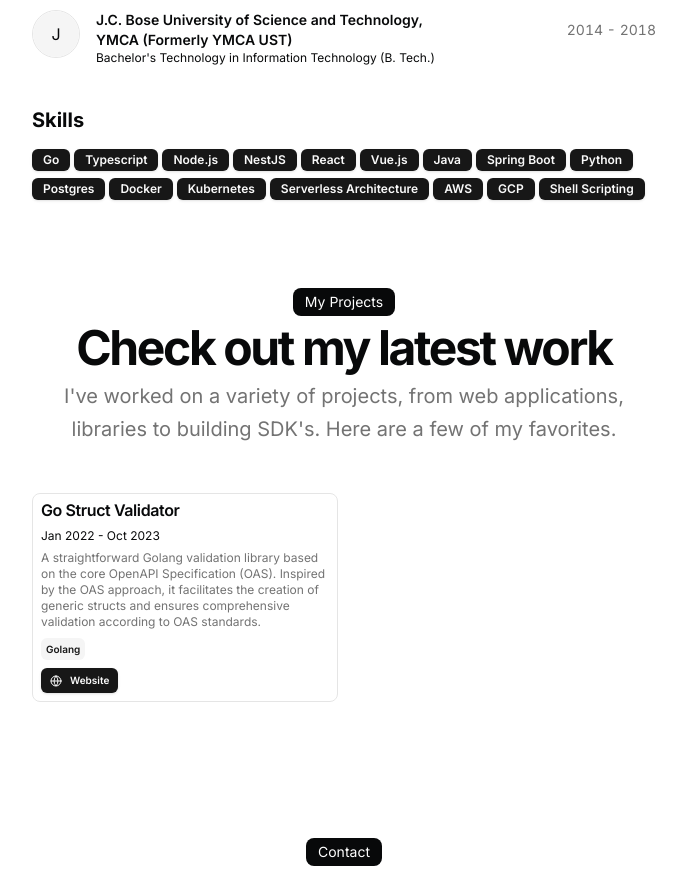
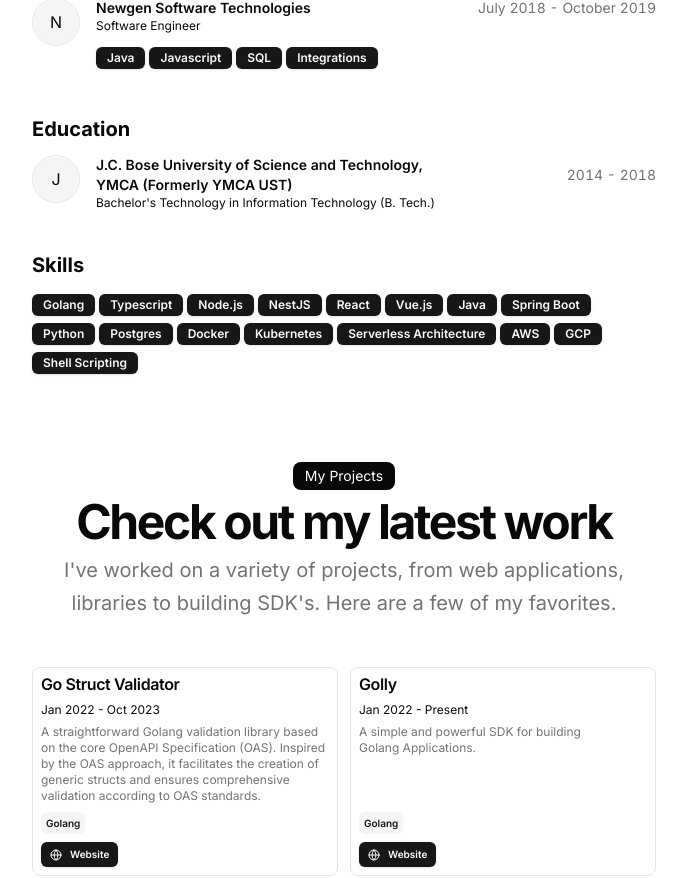
Before and after one commit to ayoubMah/myyProf, a Next.js app: page / in a window 1280 px wide. Shown: the part 917-1795 px from the top of the page, without its empty margins (296-983 px from the left). Built offline with nearby package versions, Linux system fonts and the light colour scheme.

Commit message:
updated content

```diff
--- a/src/app/page.tsx
+++ b/src/app/page.tsx
@@ -80,6 +80,7 @@ export default function Page() {
                                 badges={work.badges}
                                 period={`${work.start} - ${work.end ?? "Present"}`}
                                 description={work.description}
+                                tech={work.tech}
                             />
                         </BlurFade>
                     ))}
--- a/src/components/resume-card.tsx
+++ b/src/components/resume-card.tsx
@@ -8,6 +8,9 @@ import { motion } from "framer-motion";
 import { ChevronRightIcon } from "lucide-react";
 import Link from "next/link";
 import React from "react";
+import BlurFade from "./magicui/blur-fade";
+
+const BLUR_FADE_DELAY = 0.04;
 
 interface ResumeCardProps {
     logoUrl: string;
@@ -18,6 +21,7 @@ interface ResumeCardProps {
     badges?: readonly string[];
     period: string;
     description?: string;
+    tech?: readonly string[]
 }
 export const ResumeCard = ({
     logoUrl,
@@ -28,6 +32,7 @@ export const ResumeCard = ({
     badges,
     period,
     description,
+    tech
 }: ResumeCardProps) => {
     const [isExpanded, setIsExpanded] = React.useState(false);
 
@@ -98,10 +103,19 @@ export const ResumeCard = ({
                                 duration: 0.7,
                                 ease: [0.16, 1, 0.3, 1],
                             }}
-              className="mt-2 text-xs sm:text-sm whitespace-pre-wrap"
+                            className="mt-2 mb-2 text-xs sm:text-sm whitespace-pre-wrap"
                         >
                             {description}
                         </motion.div>
+                    )}
+                    {tech && (
+                        <div className="flex flex-wrap gap-1">
+                            {tech.map((skill, id) => (
+                                <BlurFade key={skill} delay={BLUR_FADE_DELAY * 10 + id * 0.05}>
+                                    <Badge key={skill}>{skill}</Badge>
+                                </BlurFade>
+                            ))}
+                        </div>
                     )}
                 </div>
             </Card>
--- a/src/data/resume.tsx
+++ b/src/data/resume.tsx
@@ -13,7 +13,7 @@ export const DATA = {
         "Passionate Full Stack Developer with over 5 years of experience in crafting innovative web solutions. Proficient in both frontend and backend technologies, I specialize in delivering high-quality, scalable applications that meet client needs and exceed expectations. My journey in software development has equipped me with a diverse skill set, including expertise in Java, Golang, React, Node.js, and Cloud Technologies.\n\nWith a keen eye for detail and a dedication to continuous learning, I am committed to staying abreast of the latest technologies and best practices in the ever-evolving field of web development. I am passionate about leveraging my expertise to contribute to innovative projects that make a difference.\n\nLet's connect and explore opportunities to collaborate on exciting ventures!",
     avatarUrl: "/me.png",
     skills: [
-    "Go",
+        "Golang",
         "Typescript",
         "Node.js",
         "NestJS",
@@ -85,7 +85,8 @@ export const DATA = {
             start: "March 2022",
             end: "Present",
             description:
-        "● Engineered and constructed the backend infrastructure for the GALILEOTM Surgical Planning platform, guaranteeing high-performance and scalability. Utilized technologies such as Node.js with TypeScript and PostgreSQL database to achieve optimal results.\n● Orchestrated 100% automated AWS Terraform Infrastructure as Code (IaC) setup for GALILEOTM Surgical Planning.\n● Crafted and integrated frontend components and modules for the GALILEOTM Surgical Planning platform, elevating user interface and experience. Leveraged Vue.js with TypeScript to ensure seamless functionality and enhanced user engagement.\n● Developed backend services for GALILEOTM RPM, resulting in a 50% performance improvement using Java 17 and Spring Boot to optimize system functionality and streamline operations.",
+                "Working as a Full Stack Developer building complex web applications for medical image analysis and processing.",
+            tech: ["Node.js", "Typescript", "VueJS", "Docker", "Medical Image Processing", "AWS", "Spring Boot", "PostgreSQL"]
         },
         {
             company: "Macquarie Global Services Pvt. Ltd.",
@@ -97,7 +98,8 @@ export const DATA = {
             start: "November 2019",
             end: "February 2022",
             description:
-        "● Devised and Architected a comprehensive Serverless (AWS Lambda) solution, automating all organizational workflows and boosted operational efficiency by 60% and achieved a 40% cost reduction through automation, eliminating manual interventions.\n● Created a self service (CI/CD) portal which led to 95% automation for the other teams, reducing complexity by 90% and increasing performance by 85%.\n● Orchestrated comprehensive migrations from on-prem to AWS Cloud, enhancing data security and scalability while achieving a 30% reduction in downtime and a 20% increase in overall efficiency.\n● Deployed Kubernetes-based architectures on Amazon EKS, utilizing Gloo Microgateway for efficient traffic management and enhanced security.\n● Designed and deployed ArgoCD architecture for Kubernetes GitOps and continuous deployment, streamlining workflows and ensuring consistent application delivery.\n● Received multiple 'Reward and Recognition Awards' and 'Spot Awards' at the Asia level for exceptional performance and contributions.",
+                "As a Devops Engineer built multiple innovative tools and worked on multiple Cloud Migrations from On-Prem to Cloud.",
+            tech: ["Golang", "AWS Lambda", "Serverless Architecture", "Docker", "Kubernetes", "Helm", "GitOps", "AWS", "GKE", "Node.js", "CI/CD", "Spring Boot"]
         },
         {
             company: "Newgen Software Technologies",
@@ -109,7 +111,8 @@ export const DATA = {
             start: "July 2018",
             end: "October 2019",
             description:
-        "● Spearheaded intricate third-party integrations, elevating project functionality as a core development team member.\n● Authored new functionalities in an automation tool which helped in 90% reduction of manual boilerplate code writing.\n● Honored with an Excellence Award for outstanding contributions to the project in February 2019.\n● Successfully implemented critical functionality for a project, enabling 100% automated generation of custom Excel sheets, addressing key requirements overlooked by the product team.",
+                "Worked on multiple Complex Third-Party banking integrations and automation tools.",
+            tech: ["Java", "Javascript", "SQL", "Integrations"]
         }
     ],
     education: [
@@ -144,6 +147,27 @@ export const DATA = {
             video:
                 "",
         },
+        {
+            title: "Golly",
+            href: "https://github.com/nandlabs/golly",
+            dates: "Jan 2022 - Present",
+            active: true,
+            description:
+                "A simple and powerful SDK for building Golang Applications.",
+            technologies: [
+                "Golang"
+            ],
+            links: [
+                {
+                    type: "Website",
+                    href: "https://pkg.go.dev/oss.nandlabs.io/golly",
+                    icon: <Icons.globe className="size-3" />,
+                },
+            ],
+            image: "",
+            video:
+                "",
+        },
     ],
     hackathons: [],
 } as const;
```
Lines whose indentation alone changed are shown as unchanged.
